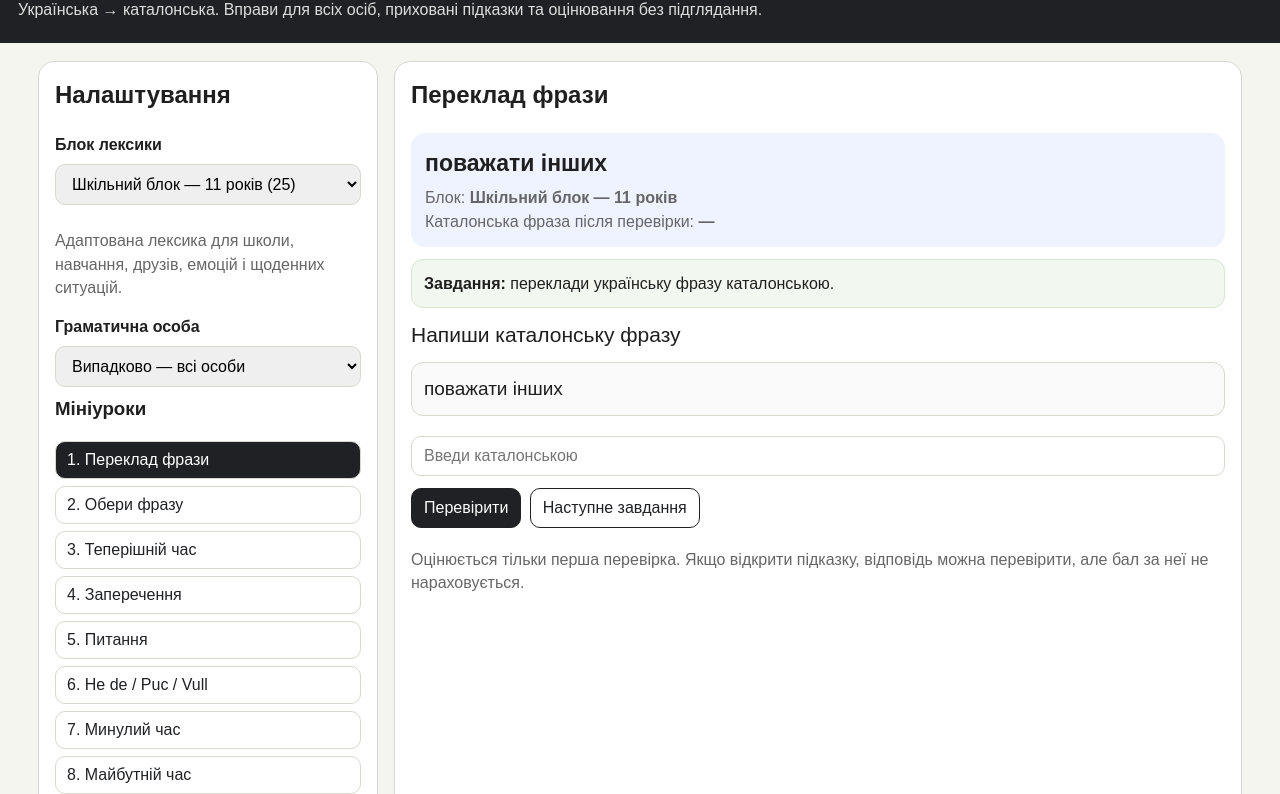
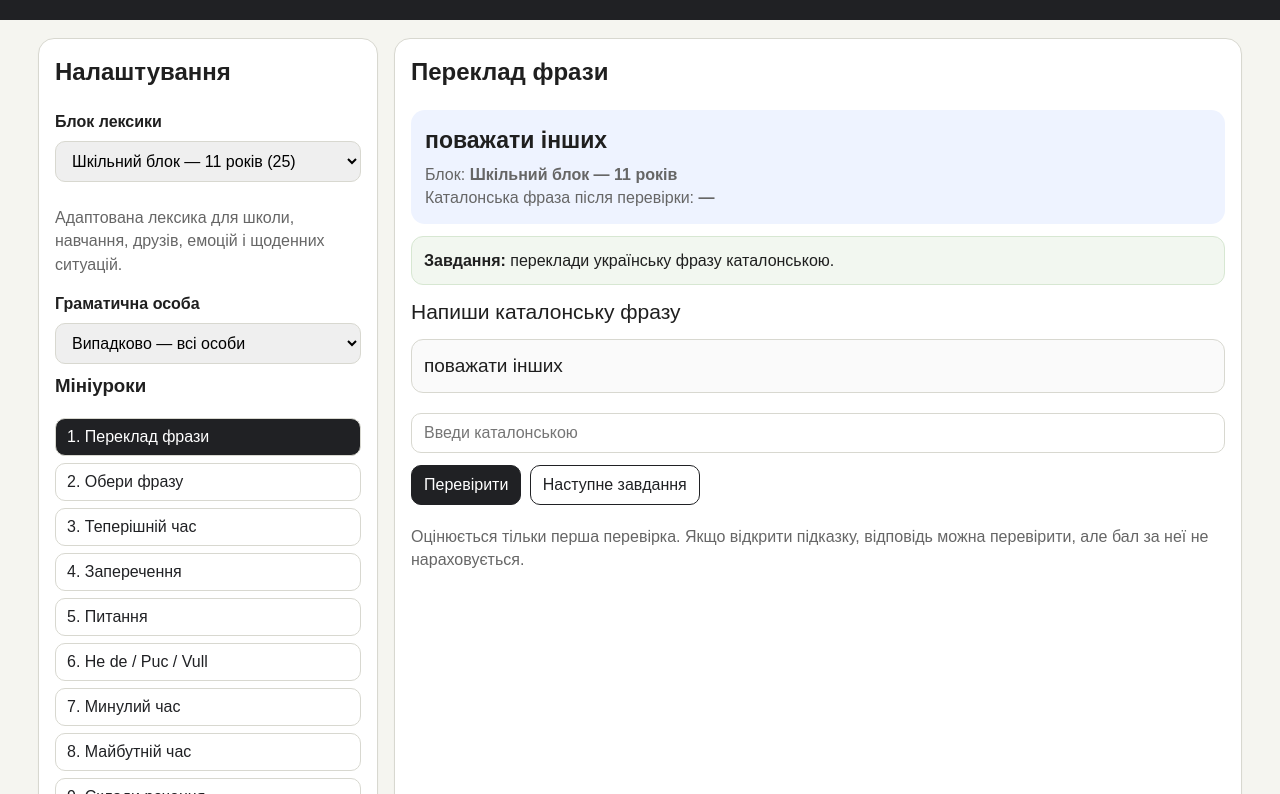
Before and after one commit to idubravskyi/catalan, a plain HTML site: page index.html in a window 1280 px wide. Shown: the part 66-860 px from the top of the page. Drawn offline with Linux system fonts and the light colour scheme.

Commit message:
Update index.html

```diff
--- a/index.html
+++ b/index.html
@@ -67,7 +67,6 @@
 <body>
 <header>
   <h1>Каталонська граматика — тренажер</h1>
-  <p>Українська → каталонська. Вправи для всіх осіб, приховані підказки та оцінювання без підглядання.</p>
 </header>
 
 <main>
```
